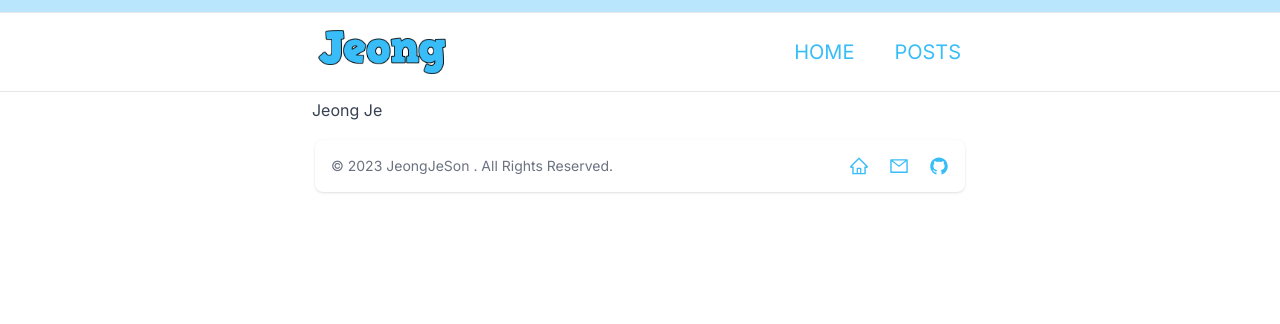
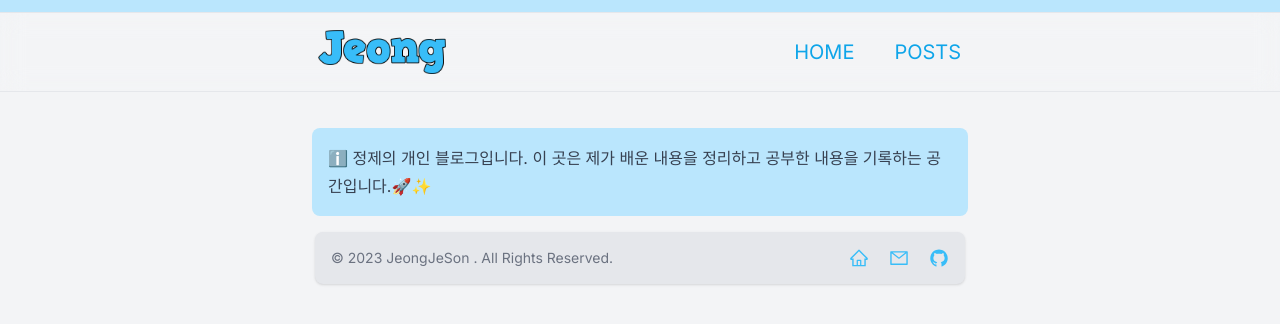
Before and after one commit to Jeong-Je/my-dev-blog, a Next.js app: page / in a window 1280 px wide. Shown: the top 324 px of the page. Built offline with nearby package versions, Linux system fonts and the light colour scheme.

Commit message:
Styling 🦩

```diff
--- a/app/components/Footer.tsx
+++ b/app/components/Footer.tsx
@@ -7,7 +7,7 @@ import {
 export default function Footer() {
   const style = {color:"#38bdf8"}
   return (
-    <footer className="max-w-[650px] max-sm:max-w-[90%] mx-auto  bottom-0 bg-white rounded-lg shadow m-4">
+    <footer className="max-w-[650px] max-sm:max-w-[90%] mx-auto  bottom-0 bg-gray-200 rounded-lg shadow m-4">
       <div className="max-w-screen-xl p-4 md:flex md:items-center md:justify-between">
         <span className="text-sm text-gray-500 sm:text-center dark:text-gray-400">
           © 2023{" "}
--- a/app/components/Nav.tsx
+++ b/app/components/Nav.tsx
@@ -58,10 +58,10 @@ export default function Nav() {
           {/* 네비게이션 */}
           <div className="hidden sm:flex">
             <ul className="hidden sm:flex">
-              <li className="ml-10 uppercase ease-in duration-200 hover:text-2xl text-sky-400 text-xl">
+              <li className="ml-10 uppercase ease-in duration-200 hover:text-2xl text-sky-500 text-xl">
                 <Link href="/">Home</Link>
               </li>
-              <li className="ml-10 mr-1 uppercase ease-in duration-200 hover:text-2xl text-sky-400 text-xl">
+              <li className="ml-10 mr-1 uppercase ease-in duration-200 hover:text-2xl text-sky-500 text-xl">
                 <Link href="/posts">Posts</Link>
               </li>
             </ul>
--- a/app/globals.css
+++ b/app/globals.css
@@ -2,6 +2,9 @@
 @tailwind components;
 @tailwind utilities;
 
+body{
+    background-color: #f3f4f6;
+}
 
 /* width */
 ::-webkit-scrollbar {
--- a/app/page.tsx
+++ b/app/page.tsx
@@ -1,9 +1,12 @@
-import Image from 'next/image'
+import Image from "next/image";
 
 export default function Home() {
   return (
-    <div className='pt-24 mx-auto prose prose-a:no-underline max-sm:mx-5'>
-      Jeong Je
+    <div className="pt-32 mx-auto prose prose-a:no-underline max-sm:mx-5">
+      <div className="rounded-lg p-4 bg-sky-200">
+        ℹ️ 정제의 개인 블로그입니다. 이 곳은 제가 배운 내용을 정리하고 공부한
+        내용을 기록하는 공간입니다.🚀✨
+      </div>
     </div>
-  )
+  );
 }
--- a/app/posts/[slug]/page.tsx
+++ b/app/posts/[slug]/page.tsx
@@ -23,12 +23,12 @@ const PostLayout = ({ params }: { params: { slug: string } }) => {
       {/* 본문 (추후 구조 수정 필요) */}
       <div className="pt-24 mx-auto prose prose-a:no-underline max-sm:mx-5">
         <div className="flex">
-          <h1 className="pt-5 pb-0 text-4xl font-bold text-sky-400">
+          <h1 className="pt-5 pb-0 text-4xl font-bold">
             {post.title}
-            <time dateTime={post.date} className="ml-2 text-sm text-sky-300 ">
+            <time dateTime={post.date} className="ml-2 text-sm text-zinc-400 ">
               {format(parseISO(post.date), "yyyy년 MM월 dd일")}
             </time>
-            <div className="prose-a:bg-white">
+            <div className="prose-a:bg-gray-100">
               {tags?.map((tag, idx) => (
                 <Link href={`/posts/?tag=${tag}`} key={idx}>
                   <button className="rounded-full border border-sky-200 hover:border-sky-200 outline outline-sky-200 bg-sky-200 hover:bg-sky-300 text-black text-sm px-4 mr-3">
--- a/app/posts/page.tsx
+++ b/app/posts/page.tsx
@@ -4,39 +4,30 @@ import { allPosts, Post } from "contentlayer/generated";
 
 function PostCard(post: Post) {
   return (
-    <div className="py-8 border rounded-lg mx-auto mb-8 prose max-sm:mx-5">
-      <Link
-        href={post.url}
-        className="text-black no-underline hover:font-bold dark:text-blue-400"
-      >
-        <time dateTime={post.date} className="block text-xs text-gray-600">
+    <Link href={post.url} className="text-black no-underline">
+      <div className="py-8 bg-gray-200 border rounded-lg mx-auto mb-8 prose max-sm:mx-5">
+        <div className="px-5">
+          <time dateTime={post.date} className="block text-sm">
             {format(parseISO(post.date), "yyyy년 MM월 dd일")}
           </time>
-        <h2 className="my-0 text-xl text-sky-400">{post.title}</h2>
+          <h2 className="my-1 text-xl font-bold">{post.title}</h2>
           <div
             className="text-sm [&>*]:mb-3 [&>*:last-child]:mb-0"
             dangerouslySetInnerHTML={{ __html: post.description }}
           />
-      </Link>
-      <div>
           {post.tags?.map((tag, idx) => (
-          <Link href={`/posts/?tag=${tag}`} key={idx}>
-            <button className="mt-px rounded-full border border-sky-100 hover:border-sky-200 outline outline-sky-100 hover:outline-sky-200 bg-sky-100 hover:bg-sky-200 text-black text-xs px-4 mr-3">
-              {tag}
-            </button>
-          </Link>
+            <span key={idx} className="pt-3 pr-4 no-underline text-sky-500">
+              #{tag}
+            </span>
           ))}
         </div>
       </div>
+    </Link>
   );
 }
 
-export default function Home({
-  searchParams,
-}: {
-  searchParams: any;
-}) {
-  console.log(searchParams);
+export default function Home({ searchParams }: { searchParams: any }) {
+  // console.log(searchParams);
 
   let filteredPosts;
   if (Object.keys(searchParams).length === 0) {
@@ -66,7 +57,7 @@ export default function Home({
           <Link href="/posts">
             <button
               className={`ml-1 rounded-full border border-sky-200 hover:border-sky-300 outline outline-sky-200 hover:outline-sky-300 bg-sky-200 hover:bg-sky-300 text-black text-sm px-4 mr-3 ${
-                searchParams === undefined
+                Object.keys(searchParams).length === 0
                   ? "bg-sky-400 outline-sky-400 border-sky-400"
                   : ""
               }`}
```
Lines whose indentation alone changed are shown as unchanged.
